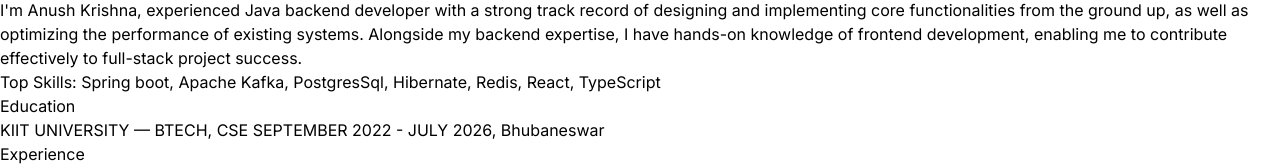
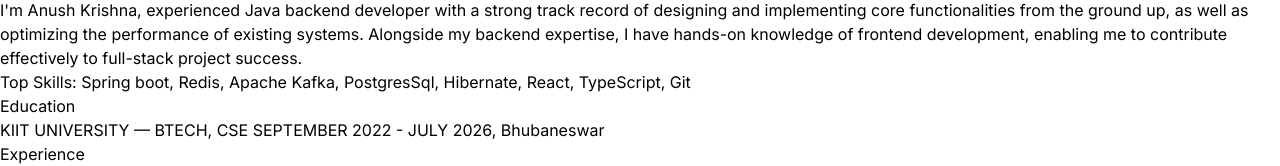
Before and after one commit to Anush-Krish/career-crest-frontend, a React (Vite) app: page / in a window 1280 px wide. Shown: the part 414-580 px from the top of the page. Built offline with nearby package versions, Linux system fonts and the light colour scheme.

Commit message:
changes hot deploy

```diff
--- a/src/components/HomePage.tsx
+++ b/src/components/HomePage.tsx
@@ -16,7 +16,7 @@
         " of existing systems. Alongside my backend expertise, I have hands-on knowledge of frontend " +
         "development, enabling me to contribute effectively to full-stack project success.",
     title: "Full Stack Developer",
-    topSkills: ["Spring boot", "Apache Kafka", "PostgresSql", "Hibernate", "Redis", "React", "TypeScript"],
+    topSkills: ["Spring boot", "Redis", "Apache Kafka", "PostgresSql", "Hibernate", "React", "TypeScript", "Git"],
     experience: {
         company: "Pogoso Pvt. Ltd.",
         role: "Backend Developer Intern",
@@ -37,7 +37,7 @@
             "Implemented Spring batch from scratch for deleting all user-related data by scheduling jobs."
         ]
     },
-    education: "KIIT UNIVERSITY — BTECH, CSE\n\n\n\nSEPTEMBER 2022 - JULY 2026, Bhubaneswar"
+    education: "KIIT UNIVERSITY — BTECH, CSE\nSEPTEMBER 2022 - JULY 2026, Bhubaneswar"
 };
 
 const HomePage: React.FC = () => {
@@ -61,7 +61,7 @@
                                 Top Skills: {hardcodedData.topSkills.join(', ')}
                             </h3>
                         </div>
-                        <div className="mt-6">
+                        <div className="mt-2">
                             <h3 className="text-xl font-semibold">Education</h3>
                             <p className="mt-2 font-light whitespace-pre-line text-gray-500">{hardcodedData.education}</p>
                         </div>
```
